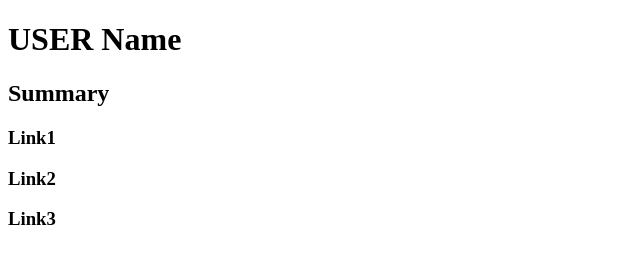
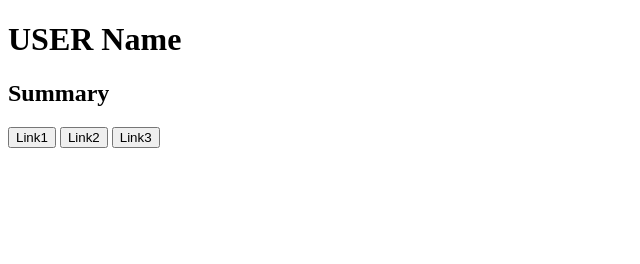
Before and after one commit to Dloliver/Socialize, a plain HTML site: page index.html in a window 1280 px wide. Shown: the whole page, without its empty margins (0-640 px from the left). Drawn offline with Linux system fonts and the light colour scheme.

Commit message:
added button

```diff
--- a/index.html
+++ b/index.html
@@ -10,8 +10,8 @@
   <body>
   <h1>USER Name</h1>
   <h2>Summary</h2>
-  <h3>Link1</h3>
-  <h3>Link2</h3>
-  <h3>Link3</h3>
+  <button>Link1</button>
+  <button>Link2</button>
+  <button>Link3</button>
   </body>
 </html>
```
